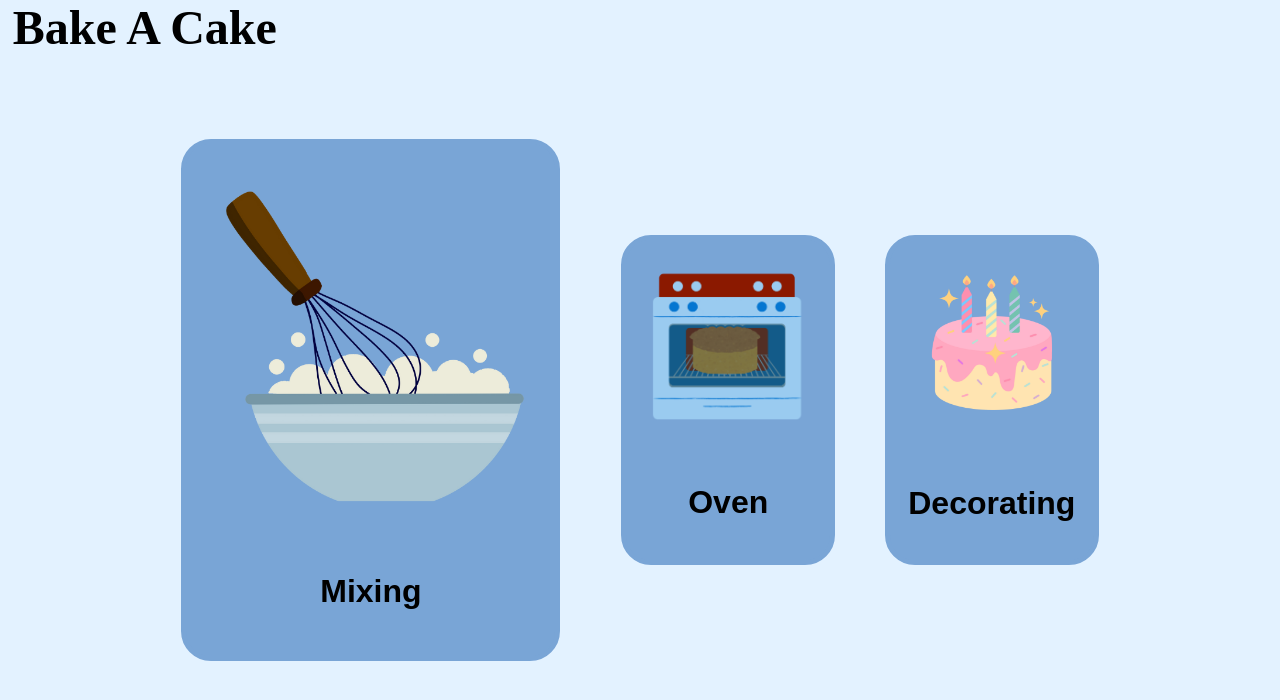
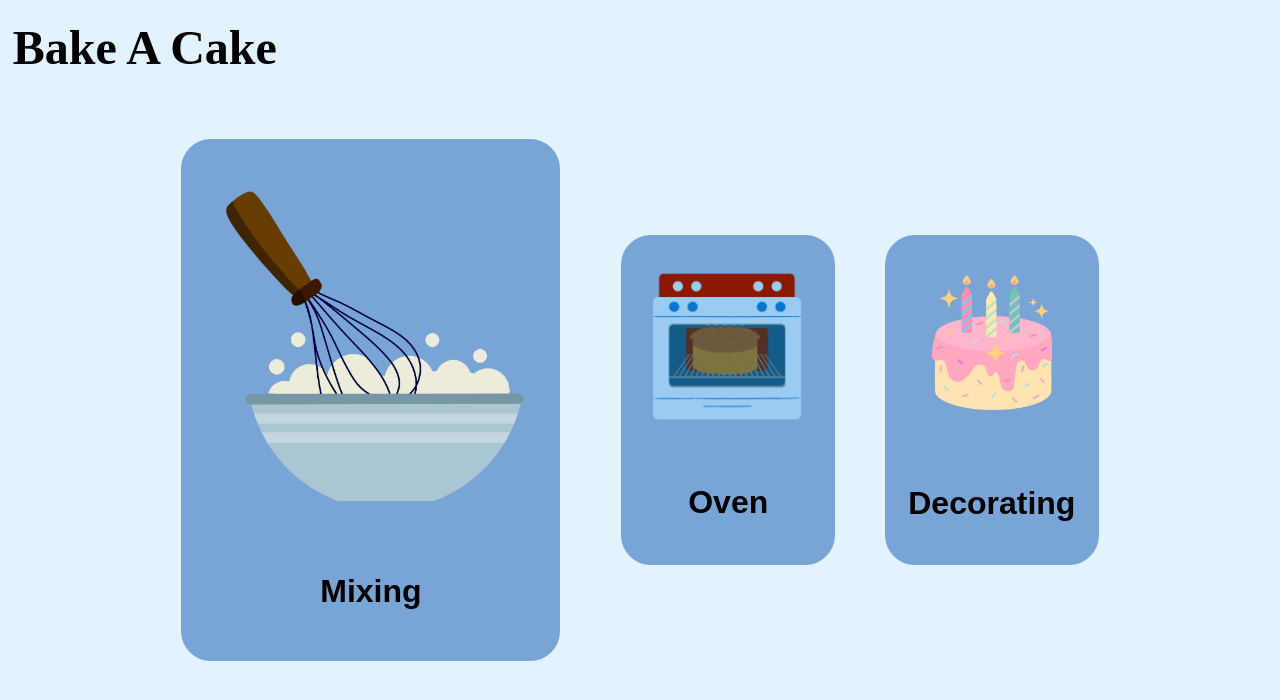
Before and after one commit to vten138/2025-SESA-WDCC-Hackathon, a website: page game1.html in a window 1280 px wide. Drawn offline with Linux system fonts and the light colour scheme; a web font is replaced by a local one.

Commit message:
moved titles down slightly

```diff
--- a/style.css
+++ b/style.css
@@ -73,7 +73,7 @@ a:active {
   font-family: "DynaPuff";
   font-weight: 900;
   left:1vw;
-  top: -5vh;
+  top: -2.5vh;
 }
 
 #cake-categories {
```
